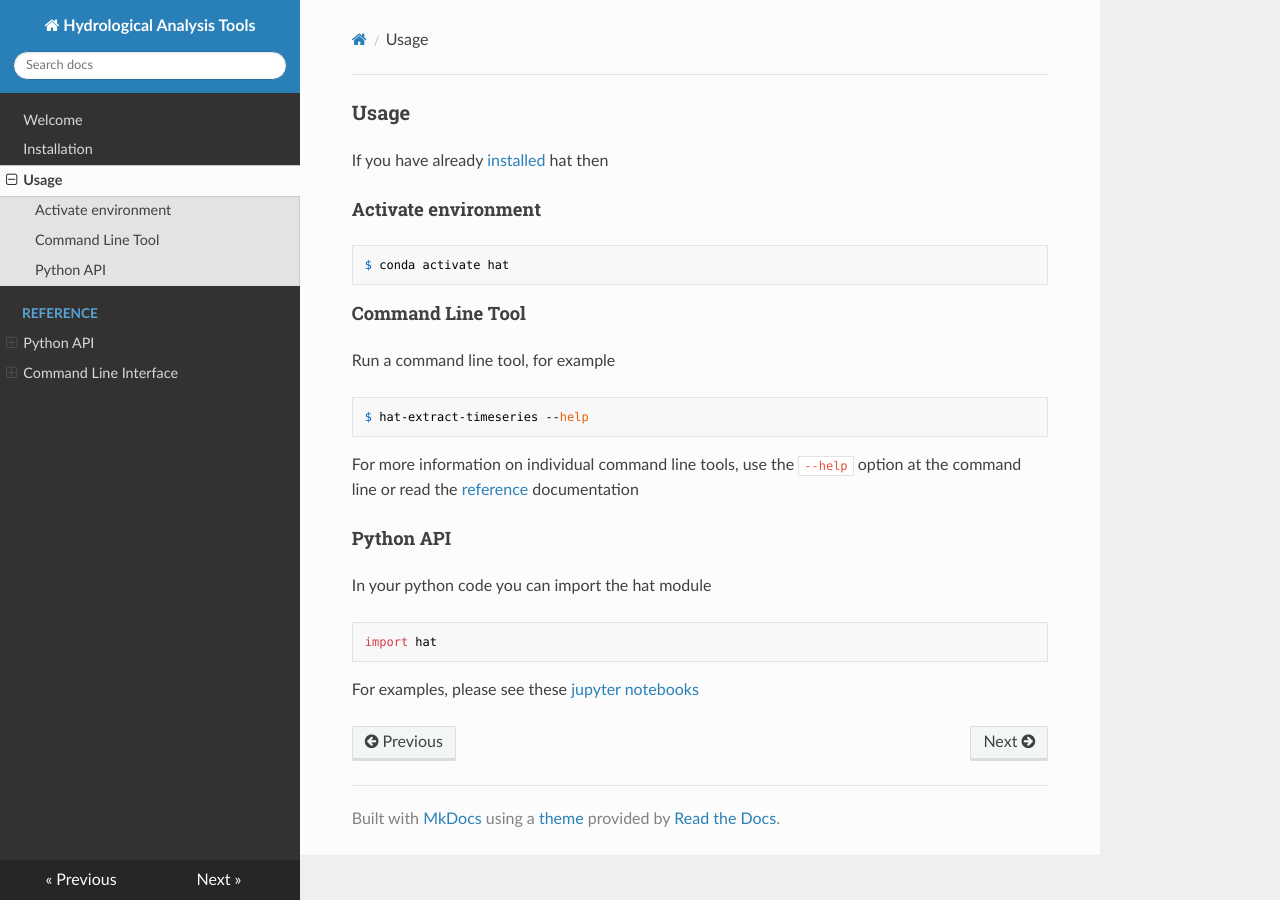
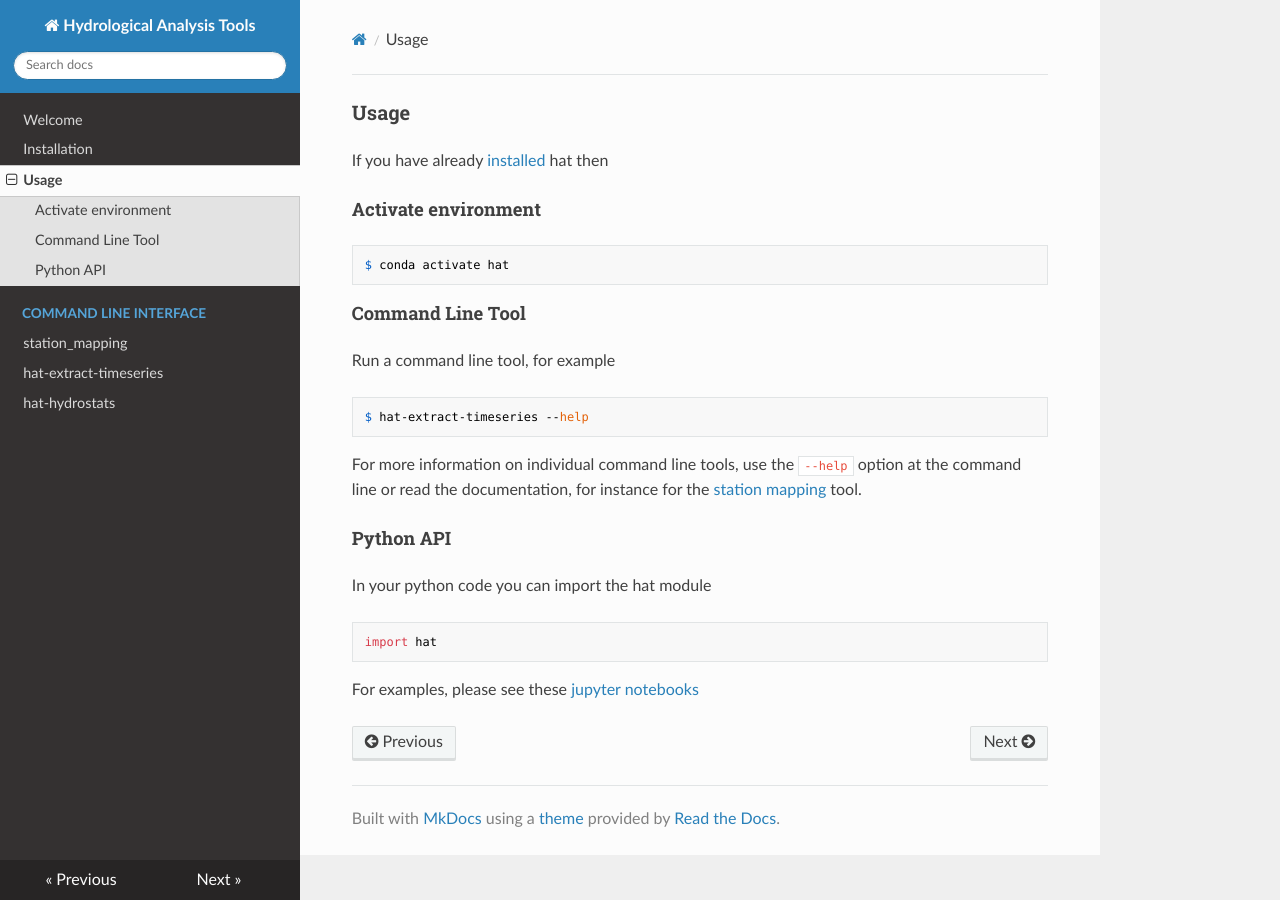
Before and after one commit to ecmwf/hat, an MkDocs documentation site: the page built from docs/usage.md, in a window 1280 px wide. Built offline with MkDocs 1.6.1, drawn with Linux system fonts in a browser that asks for light colours; nearby versions of some CDN libraries.

Commit message:
update doc

```diff
--- a/docs/usage.md
+++ b/docs/usage.md
@@ -12,7 +12,7 @@ Run a command line tool, for example
 
     $ hat-extract-timeseries --help
 
-For more information on individual command line tools, use the `--help` option at the command line or read the [reference](reference.md) documentation
+For more information on individual command line tools, use the `--help` option at the command line or read the documentation, for instance for the [station mapping](station_mapping.md) tool.
 
 #### Python API
 
--- a/mkdocs.yml
+++ b/mkdocs.yml
@@ -5,11 +5,8 @@ nav:
     - Welcome: index.md
     - Installation: installation.md
     - Usage: usage.md
-    - Reference:
-        Python API:
+    - Command Line Interface:
         - station_mapping: station_mapping.md
-        Command Line Interface:
-        - station_mapping: station_mapping.md#command-line-interface
         - hat-extract-timeseries: hat_extract-timeseries.md
         - hat-hydrostats: hat_hydrostats.md
 
```
Also changed, not shown: docs/station_mapping.md (+5 -5 lines).
